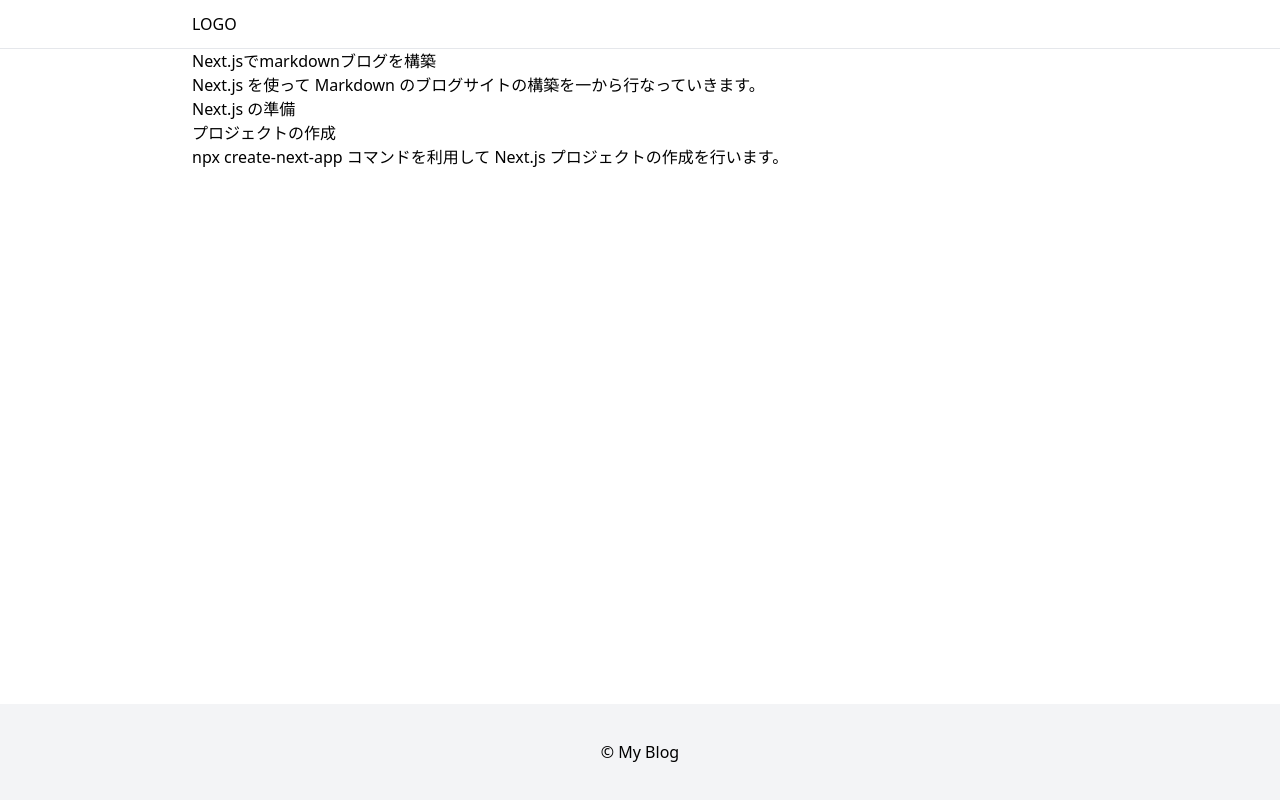
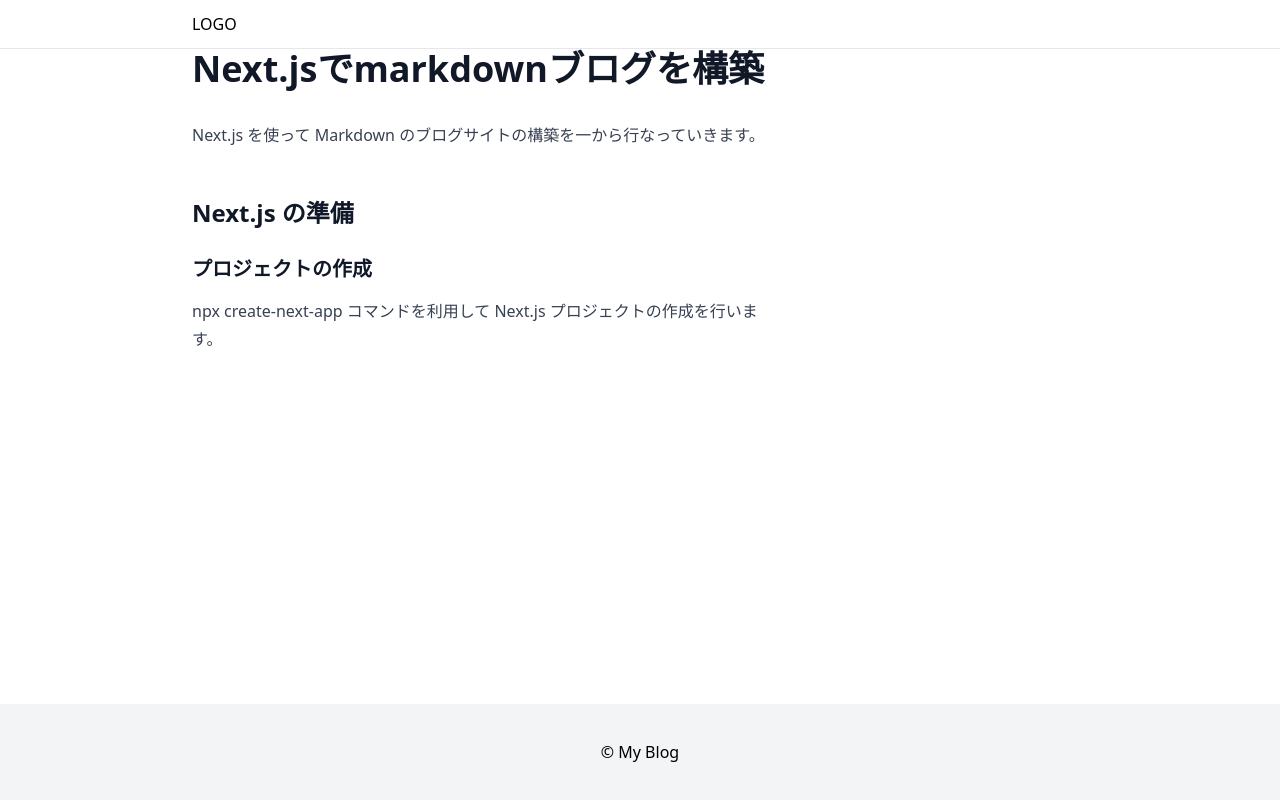
Before and after one commit to kou12345/nextjs-blog, a Next.js app: page /posts/next-js-markdown-blog in a window 1280 px wide. Built offline with nearby package versions, Linux system fonts and the light colour scheme.

Commit message:
markdownにスタイルを適用

```diff
--- a/src/pages/posts/[slug].tsx
+++ b/src/pages/posts/[slug].tsx
@@ -37,7 +37,7 @@
 
 const Post: React.FC<PostProps> = ({ frontMatter, content }) => {
   return (
-    <div>
+    <div className="prose">
       <h1>{frontMatter.title}</h1>
       <div dangerouslySetInnerHTML={{ __html: marked(content) }}></div>
     </div>
```
